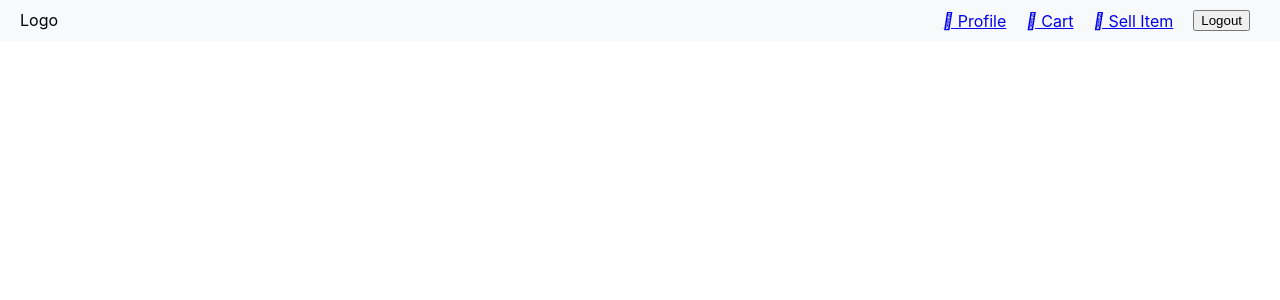
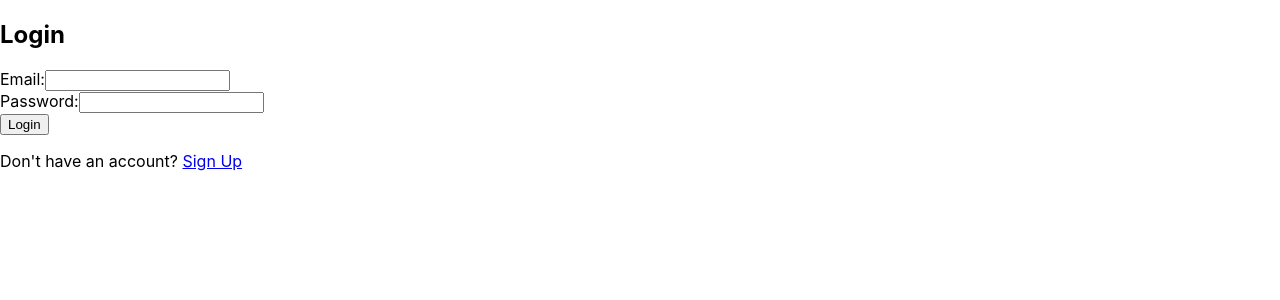
Before and after one commit to yixinliu99/hawkdev, a React (Create React App) app in the folder web_app/frontend/: page / in a window 1280 px wide. Shown: the top 300 px of the page. Built offline with nearby package versions, Linux system fonts and the light colour scheme.

Commit message:
changed /login to /

```diff
--- a/web_app/frontend/src/App.js
+++ b/web_app/frontend/src/App.js
@@ -17,7 +17,7 @@ function App() {
         <Routes>
           <Route path="/signup" element={<Signup />} />
           <Route path="/profile" element={<Profile />} />
-          <Route path="/login" element={<Login />} />
+          <Route path="/" element={<Login />} />
           <Route path="/bidding" element={<Bidding />} />
           {/* Add other routes as necessary */}
         </Routes>
--- a/web_app/frontend/src/components/Navbar.js
+++ b/web_app/frontend/src/components/Navbar.js
@@ -7,7 +7,7 @@ const Navbar = () => {
   const location = useLocation(); // Get the current location
 
   // Paths where the Navbar should not be displayed
-  const excludedPaths = ['/login', '/signup'];
+  const excludedPaths = ['/', '/signup'];
 
   // Check if the current path is in the excluded paths
   if (excludedPaths.includes(location.pathname)) {
@@ -16,7 +16,7 @@ const Navbar = () => {
 
   const handleLogout = () => {
     localStorage.removeItem('token'); // Remove token from localStorage
-    navigate('/login'); // Redirect to login page
+    navigate('/'); // Redirect to login page
   };
 
   return (
--- a/web_app/frontend/src/components/Signup.js
+++ b/web_app/frontend/src/components/Signup.js
@@ -18,7 +18,7 @@ const Signup = () => {
 
       const userData = { username, email, phone_number, address, password, user_type };
       await userService.signup(userData);
-      navigate('/login');
+      navigate('/');
     } catch (err) {
       setError('Sign-up failed. Please try again.');
     }
--- a/web_app/frontend/src/services/userService.js
+++ b/web_app/frontend/src/services/userService.js
@@ -8,7 +8,7 @@ const signup = async (userData) => {
 };
 
 const login = async (userData) => {
-  const response = await axios.post(`${API_URL}/users/login`, userData);
+  const response = await axios.post(`${API_URL}/users/`, userData);
   console.log('Login successful');
   localStorage.setItem('authToken', response.data.token);
   return response.data;
```
